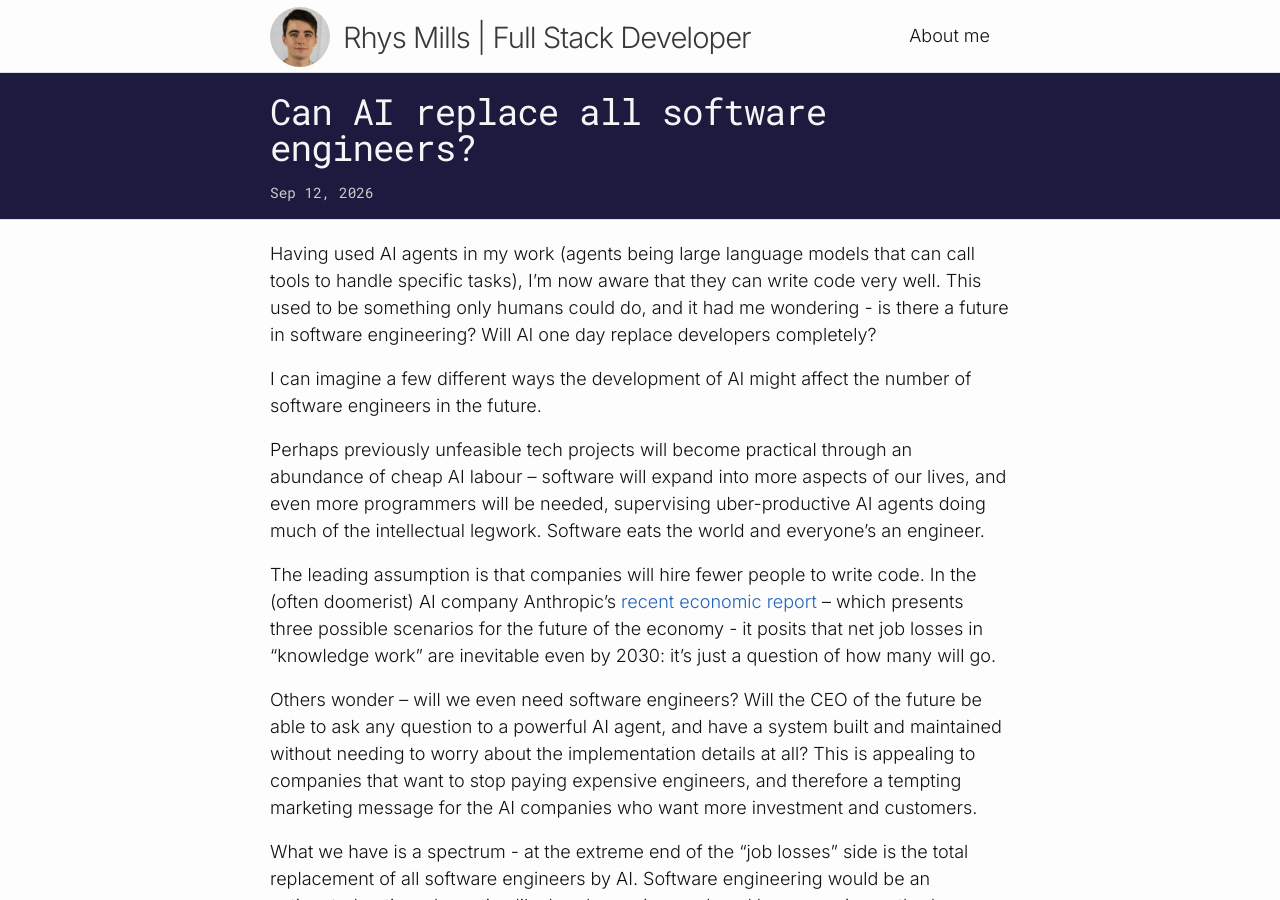
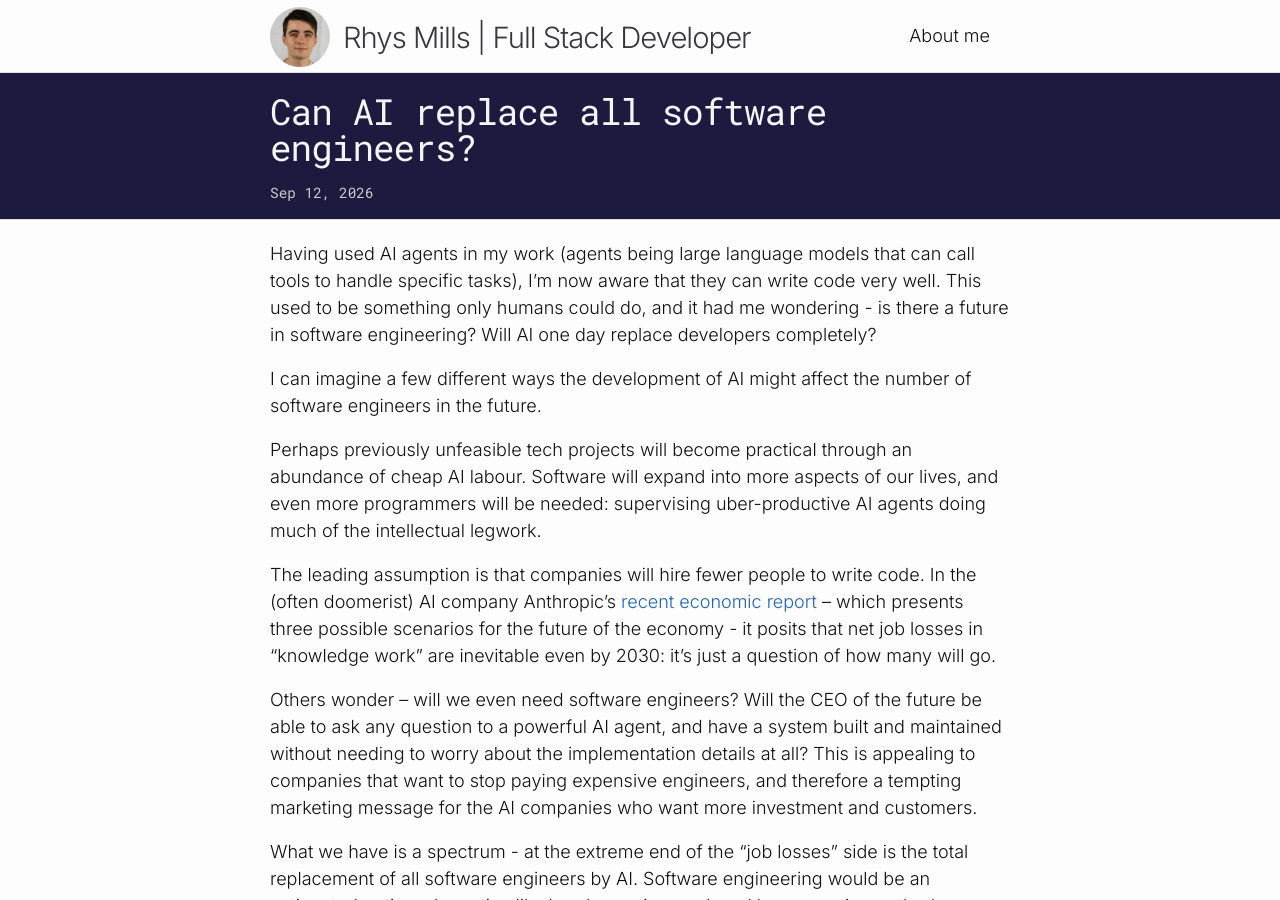
Before and after one commit to rhystmills/rhystmills.github.io, a Jekyll site: the page built from docs/_posts/2026-09-12-can-ai-replace-software-engineers.markdown, in a window 1280 px wide and 900 px high. Built offline with Jekyll 4.4.1, drawn with Linux system fonts in a browser that asks for light colours.

Commit message:
Update again

```diff
--- a/docs/_posts/2026-09-12-can-ai-replace-software-engineers.markdown
+++ b/docs/_posts/2026-09-12-can-ai-replace-software-engineers.markdown
@@ -10,7 +10,7 @@ Having used AI agents in my work (agents being large language models that can ca
 
 I can imagine a few different ways the development of AI might affect the number of software engineers in the future.
 
-Perhaps previously unfeasible tech projects will become practical through an abundance of cheap AI labour – software will expand into more aspects of our lives, and even more programmers will be needed, supervising uber-productive AI agents doing much of the intellectual legwork. Software eats the world and everyone's an engineer.
+Perhaps previously unfeasible tech projects will become practical through an abundance of cheap AI labour. Software will expand into more aspects of our lives, and even more programmers will be needed: supervising uber-productive AI agents doing much of the intellectual legwork.
 
 The leading assumption is that companies will hire fewer people to write code. In the (often doomerist) AI company Anthropic's [recent economic report](https://www.anthropic.com/institute/econ-scenarios) – which presents three possible scenarios for the future of the economy - it posits that net job losses in "knowledge work" are inevitable even by 2030: it's just a question of how many will go.
 
```
